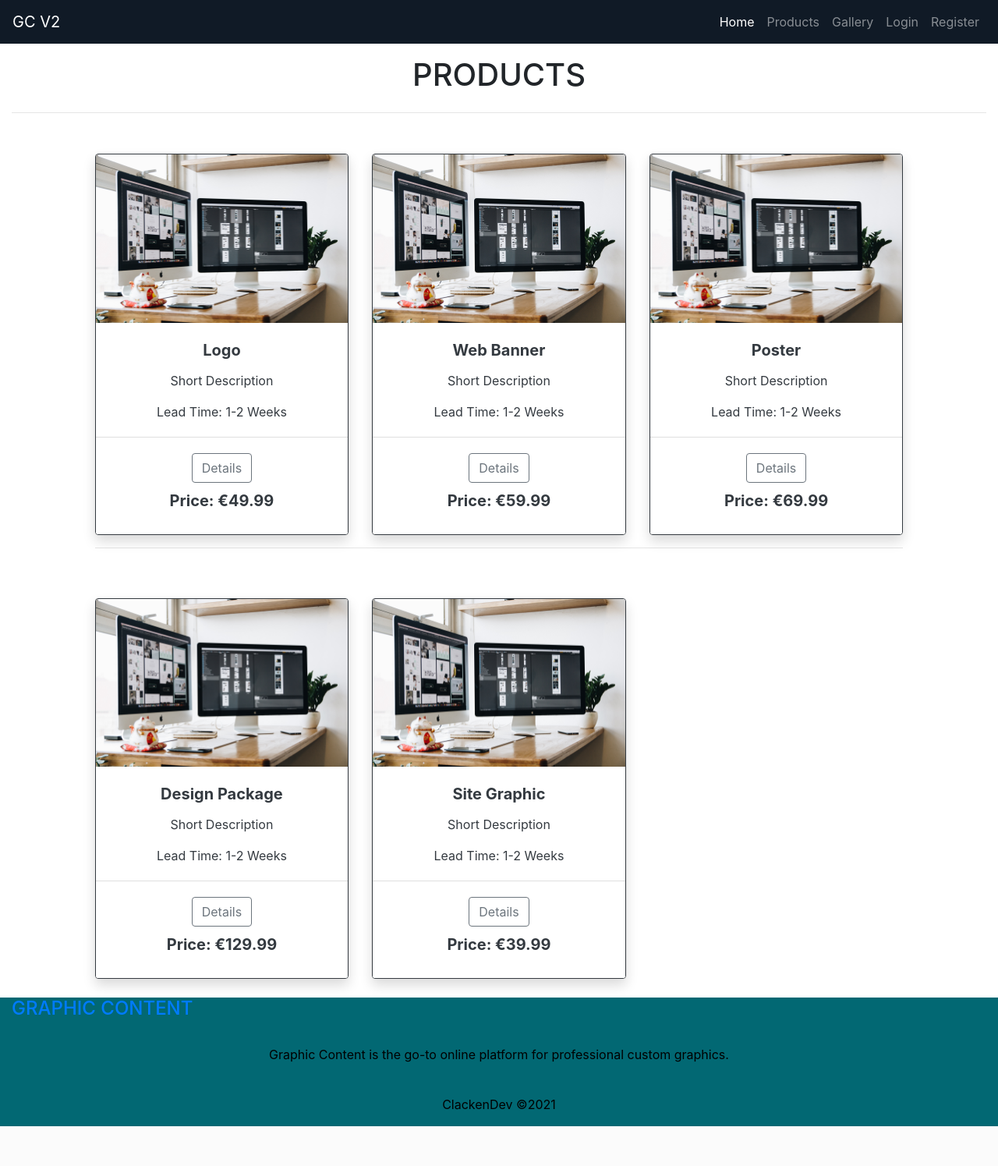
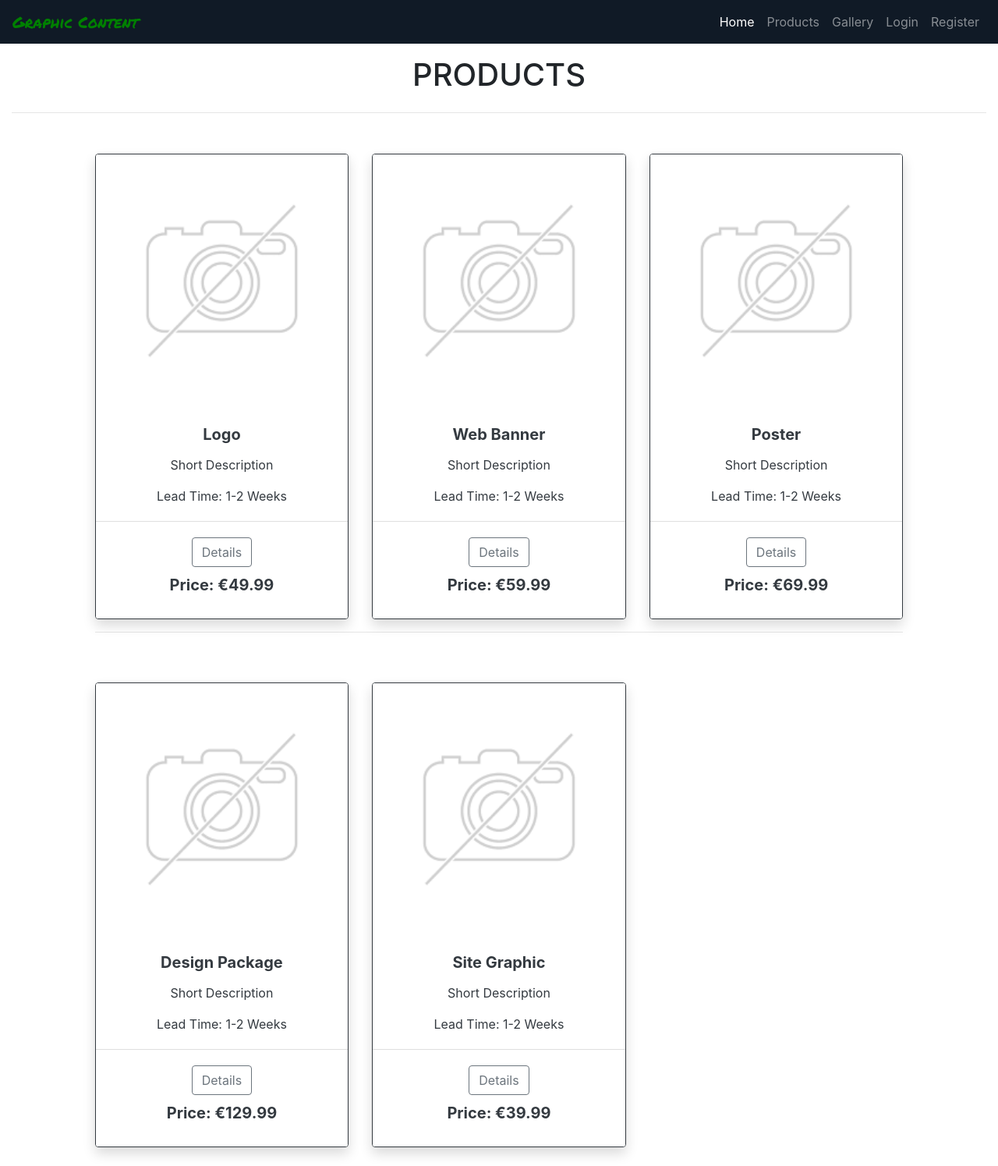
Before and after one commit to Code-Institute-Submissions/clacken-dev-ms4_JanResub, a Django app: page /products/ in a window 1280 px wide. Shown: the top 1495 px of the page at 78% size. Before the commit the page ends 1444 px from the top, so only its background shows below. Run offline with Django 3.2, Linux system fonts and the light colour scheme; data comes from the database, SQL or seed files in the repository; some libraries are stand-ins or nearby versions.

Commit message:
Update main navbar logo

```diff
--- a/orders/templates/orders/orders.html
+++ b/orders/templates/orders/orders.html
@@ -21,7 +21,7 @@
                 <span>Order Description: {{ order.description}}</span>
                 <div class="text-center my-5">
                     <span class="mt-2 mb-2"></span>
-                    <a class="btn btn-outline-success" href="#" role="button">View Order</a>
+                    <a class="btn btn-outline-success" href="{% url 'view_order' order.order_number %}" role="button">View Order</a>
                     <span class="mt-2 mb-2"></span>
                 </div>
             </div>
--- a/orders/templates/orders/view_order.html
+++ b/orders/templates/orders/view_order.html
@@ -17,14 +17,16 @@
         <div class="col-12 col-md-6">
             <hr>
             <h2 class="logo-font mb-4">View Order</h2>
-            <h5 class="text-muted">View information about the selected order.</h5>
-            <hr>
+            <h5 class="text-muted text-center">View information about the selected order.</h5>
+
         </div>
     </div>
     <div class="row">
         <div class="col-12 col-md-6">
 
                 <div class="text-right">
+
+                    <span>{{ order }}</span>
                     <a class="btn btn-outline-black rounded-0" href="{% url 'orders' %}">Cancel</a>
 
                 </div>
--- a/orders/urls.py
+++ b/orders/urls.py
@@ -4,4 +4,5 @@ from . import views
 urlpatterns = [
     path('', views.orders, name='orders'),
     path('edit_order/<order_number>', views.edit_order, name='edit_order'),
+    path('view_order/<order_number>', views.view_order, name='view_order'),
 ]
--- a/products/templates/products/products2.html
+++ b/products/templates/products/products2.html
@@ -37,7 +37,7 @@
                                     </a>
                                 {% else %}
                                     <a href="{% url 'product_detail' product.id %}">
-                                        <img class="card-img-top img-fluid" src="{{ MEDIA_URL }}product1.jpg" alt="{{ product.service_type }}">
+                                        <img class="card-img-top img-fluid" src="{{ MEDIA_URL }}noimage.png" alt="{{ product.service_type }}">
                                     </a>
                                 {% endif %}
                                 <div class="card-body txt-shadow">
--- a/static/css/base.css
+++ b/static/css/base.css
@@ -87,7 +87,7 @@ margin: 0;
     margin-left:0;
 }
 
-#logo-text {
+#main-logo {
     font-family: 'Permanent Marker', cursive;
     color: green;
 }
--- a/templates/base.html
+++ b/templates/base.html
@@ -56,7 +56,7 @@
 
                 <nav class="navbar navbar-expand-lg navbar-dark bg-dark ">
                     <a href="{% url 'home' %}" class="navbar-brand main-logo-link" id="main-logo">
-                        GC V2
+                        Graphic Content
                     </a>
 
                     <button class="navbar-toggler" type="button" data-toggle="collapse" data-target="#navbarNav"
```
Also changed, not shown: orders/views.py (+15 -0 lines).
